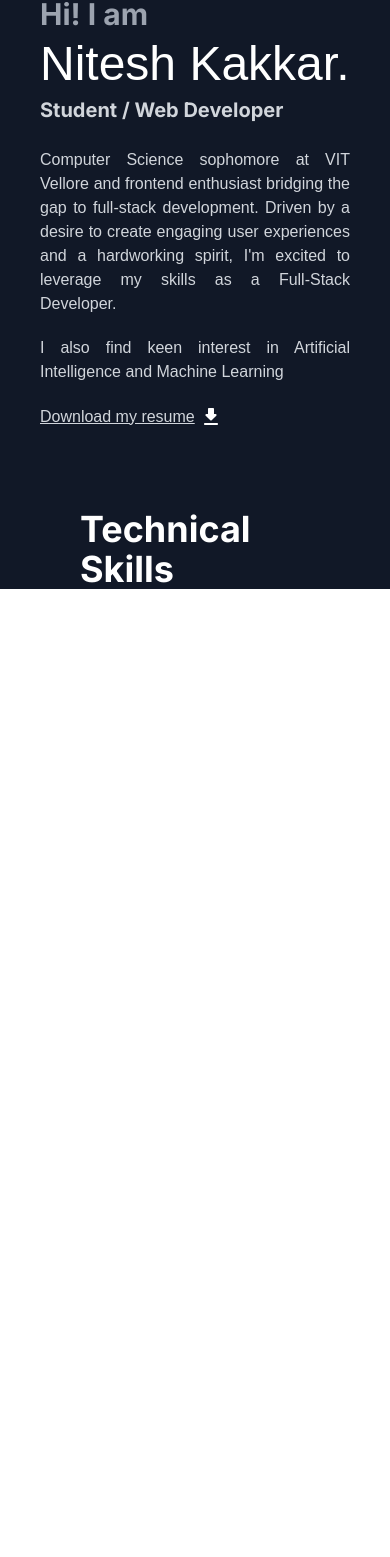
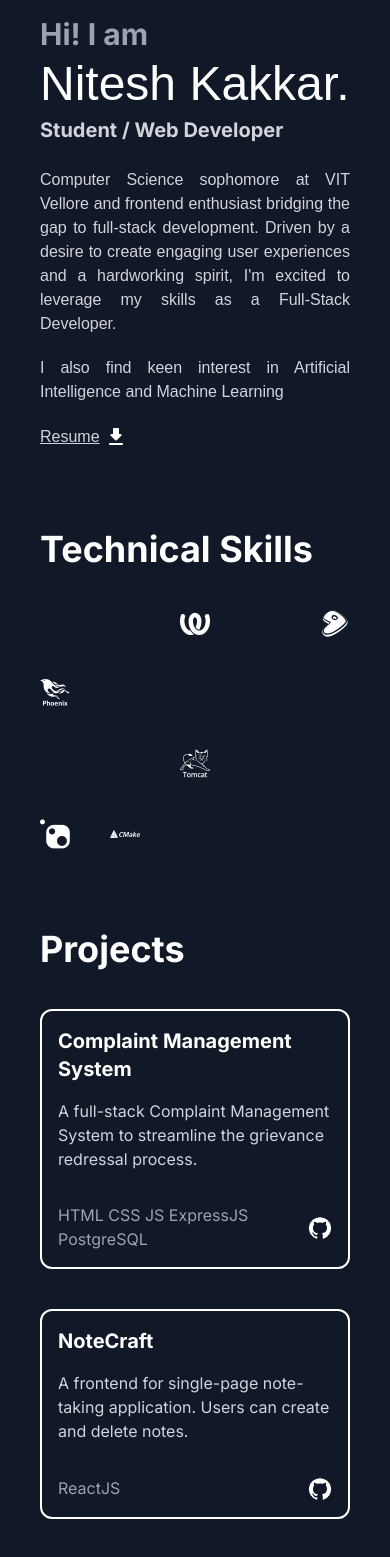
Before and after one commit to Nitesh-04/portfolio-website, a Next.js app: page / in a window 390 px wide. Shown: the part 386-1943 px from the top of the page. Before the commit the page ends 977 px from the top, so only its background shows below. Built offline with nearby package versions, Linux system fonts and the light colour scheme; a web font is replaced by a local one.

Commit message:
feat: skills, projects, hamburger

```diff
--- a/app/page.tsx
+++ b/app/page.tsx
@@ -1,14 +1,33 @@
+"use client";
+
 import { Chivo_Mono } from "next/font/google";
 import Image from "next/image";
 import DownloadRoundedIcon from '@mui/icons-material/DownloadRounded';
 import { GitHub } from "@mui/icons-material";
 import { LinkedIn } from "@mui/icons-material";
 import { Instagram } from "@mui/icons-material";
+import MenuIcon from '@mui/icons-material/Menu';
 import "/public/styles.css";
+import "/node_modules/devicon/devicon.min.css";
+import { useState } from "react";
 
 const chivo = Chivo_Mono({ subsets: ['latin'], weight: '400' });
 
+
 export default function Home() {
+
+  type project = {
+    id: number;
+    Name: string;
+    Description: string;
+    Tech: string;
+    Link: string;
+  };
+
+  const [showMenu,setShowMenu] = useState(false);
+
+
+
   return (
     <div className="bg-gray-900 min-h-screen w-full " id="home">
       <div className="flex justify-between items-center p-4 px-10">
@@ -21,9 +40,22 @@ export default function Home() {
           <a href="#projects" className="transition-all duration-500 hover:text-gray-400">Projects</a>
           <a href="#contact" className="transition-all duration-500 hover:text-gray-400">Contact Me</a>
         </div>
+
+        <div className="md:hidden">
+         <button type="button" onClick={ (e) => {showMenu ? setShowMenu(false) : setShowMenu(true)}}> <MenuIcon className="text-white"/></button>
+        </div>
+
+        {showMenu && (
+          <div className={`flex flex-col justify center items-center md:hidden fixed top-20 right-0 h-full w-40 text-white bg-gray-800 bg-opacity-55 z-40 ${chivo.className}`}>
+            <a href="#home" className="transition-all duration-500 ">Home</a>
+            <a href="#skills" className="transition-all duration-500 ">Skills</a>
+            <a href="#projects" className="transition-all duration-500 ">Projects</a>
+            <a href="#contact" className="transition-all duration-500 ">Contact Me</a>
+          </div>
+        )}
       </div>
 
-      <div className="flex flex-col md:flex-row px-10 md:py-2 md:mt-12 gap-4 md:gap-0">
+      <div className="flex flex-col md:flex-row px-10 mt-5 md:py-2 md:mt-12 gap-4 md:gap-0">
         <div className="flex flex-col md:w-4/5 space-y-8mt-4 md:px-10 order-2 md:order-1">
           <div className="flex flex-col space-y-2 ">
               <p className="text-gray-400 text-3xl md:text-5xl  font-bold">Hi! I am</p>
@@ -39,7 +71,7 @@ export default function Home() {
             <p className={`text-gray-300 text-justify mt-5 ${chivo.className}`}>
               I also find keen interest in Artificial Intelligence and Machine Learning</p>
 
-            <p className="mt-5"><a href="/Nitesh's Resume.pdf" className={`text-gray-300 font-lg underline mt-10 ${chivo.className}`} target="_blank" rel="noopener noreferrer" >Download my resume</a> <DownloadRoundedIcon className="text-white"/></p>
+            <p className="mt-5"><a href="/Nitesh's Resume.pdf" className={`text-gray-300 font-lg underline mt-10 ${chivo.className}`} target="_blank" rel="noopener noreferrer" >Resume</a> <DownloadRoundedIcon className=" text-white"/></p>
 
           </div>
         </div>
@@ -52,19 +84,87 @@ export default function Home() {
             className="rounded-full md:w-[300px] md:h-[300px]"
           />
           <div className="flex gap-4 mt-6 mb-6 md:mt-10">
-            <a href="https://github.com/Nitesh-04" className={`text-gray-300${chivo.className}`} target="_blank" rel="noopener noreferrer" ><GitHub className="text-white"/></a>
-            <a href="https://www.linkedin.com/in/nitesh-kakkar/" className={`text-gray-300${chivo.className}`} target="_blank" rel="noopener noreferrer" ><LinkedIn className="text-white"/></a>
-            <a href="" className={`text-gray-300${chivo.className}`} target="_blank" rel="noopener noreferrer" ><Instagram className="text-white"/></a>
+            <a href="https://github.com/Nitesh-04" className={`text-gray-300${chivo.className}`} target="_blank" rel="noopener noreferrer" ><GitHub className="md:h-7 md:w-7 text-white"/></a>
+            <a href="https://www.linkedin.com/in/nitesh-kakkar/" className={`text-gray-300${chivo.className}`} target="_blank" rel="noopener noreferrer" ><LinkedIn className="md:h-7 md:w-7 text-white"/></a>
+            <a href="" className={`text-gray-300${chivo.className}`} target="_blank" rel="noopener noreferrer" ><Instagram className="md:h-7 md:w-7 text-white"/></a>
           </div>
         </div>
 
       </div>
 
-      <div className="mt-20 px-10" id="skills">
+      <div className="mt-20 md:px-10" id="skills">
         <p className="text-white text-4xl font-bold px-10">Technical Skills</p>
-        <div>
+        <div className="flex flex-wrap gap-10 mt-10 px-10 pr-2 md:px-10 text-white" >
+          <i className="devicon-python-plain text-3xl md:text-5xl"></i>
+          <i className="devicon-c-plain text-3xl md:text-5xl"></i>
+          <i className="devicon-cplusplus-plain text-3xl md:text-5xl"></i>
+          <i className="devicon-java-plain text-3xl md:text-5xl"></i>
+          <i className="devicon-html5-plain text-3xl md:text-5xl"></i>
+          <i className="devicon-css3-plain text-3xl md:text-5xl"></i>
+          <i className="devicon-javascript-plain  text-3xl md:text-5xl"></i>
+          <i className="devicon-typescript-plain text-3xl md:text-5xl"></i>
+          <i className="devicon-react-original text-3xl md:text-5xl"></i>
+          <i className="devicon-nextjs-plain text-3xl md:text-5xl"></i>
+          <i className="devicon-tailwindcss-original text-3xl md:text-5xl"></i>
+          <i className="devicon-nodejs-plain-wordmark text-3xl md:text-5xl"></i>
+          <i className="devicon-express-original-wordmark text-3xl md:text-5xl"></i>
+          <i className="devicon-mysql-original text-3xl md:text-5xl"></i>
+          <i className="devicon-postgresql-plain text-3xl md:text-5xl"></i>
+          <i className="devicon-git-plain text-3xl md:text-5xl"></i>
+          <i className="devicon-github-original text-3xl md:text-5xl"></i>
+          <i className="devicon-postman-plain text-3xl md:text-5xl"></i>
         </div>
+      </div>
+
+      <div className="mt-20 md:px-10" id="projects">
+      <p className="text-white text-4xl font-bold px-10">Projects</p>
+      <div className="grid gap-10 md:grid-cols-2 px-10 mt-10">
+        {projects.map((project) => (
+            <div className="border-2 border-white rounded-xl flex flex-col p-4 hover:bg-slate-800 hover:duration-500 h-fit" key={project.id}>
+            <div>
+                <p className="text-white font-bold text-xl">{project.Name}</p>
+                <p className="text-gray-300 mt-4">{project.Description}</p>
+                <div className="flex justify-between items-center mt-8">
+                    <p className="text-gray-400">{project.Tech}</p>
+                    <a href={project.Link} target="_blank" rel="noopener noreferrer" className="text-white"><GitHub className="md:h-7 md:w-7"/></a>
+                </div>
+            </div>
+        </div>
+        ))}
+          </div>
       </div>
     </div>
   );
 }
+
+const projects =
+[
+  {
+      "id" :1,
+      "Name": "Complaint Management System",
+      "Description": "A full-stack Complaint Management System to streamline the grievance redressal process.",
+      "Tech": "HTML CSS JS ExpressJS PostgreSQL",
+      "Link": "https://github.com/Nitesh-04/complaint-portal"
+  },
+  {
+      "id":2,
+      "Name": "NoteCraft",
+      "Description": "A frontend for single-page note-taking application. Users can create and delete notes.",
+      "Tech": "ReactJS",
+      "Link":"https://github.com/Nitesh-04/NoteCraft"
+  },
+  {
+      "id":3,
+      "Name":"Simon Game",
+      "Description":"A game using requiring users to recall and replicate patterns of colors, enhancing memory and cognitive skills.",
+      "Tech":"JavaScript JQuery",
+      "Link":"https://github.com/Nitesh-04/simon-game"
+  },
+  {
+      "id":4,
+      "Name":"WeatherML",
+      "Description":"A machine learning model that predicts weather based on a trained dataset from previous years.",
+      "Tech":"Python Jupyter",
+      "Link":"https://github.com/Nitesh-04/ML-weather-prediction"
+  }
+]
--- a/package.json
+++ b/package.json
@@ -14,6 +14,7 @@
     "@mui/icons-material": "^5.15.19",
     "@mui/material": "^5.15.19",
     "@radix-ui/react-icons": "^1.3.0",
+    "devicon": "^2.16.0",
     "next": "14.2.3",
     "react": "^18",
     "react-dom": "^18"
--- a/public/styles.css
+++ b/public/styles.css
@@ -1,4 +1,5 @@
 
 html {
     scroll-behavior:smooth;
+
   }
```
Also changed, not shown: 1 other file (tests, documents, lock files or other folders).
